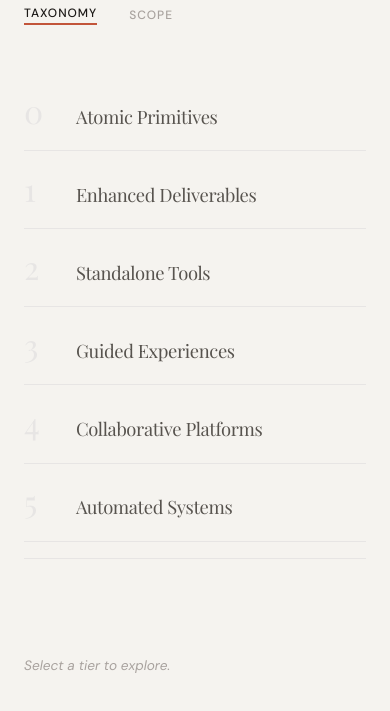
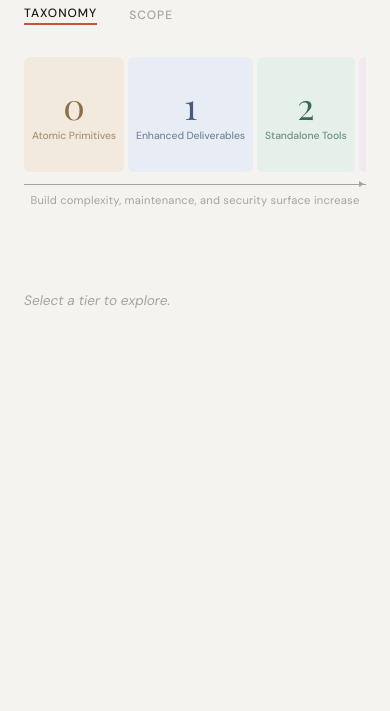
Before and after one commit to bidnam/beyond-decks, a plain HTML site: page product-stack.html in a window 390 px wide. Shown: the part 51-762 px from the top of the page. Drawn offline with nearby package versions, Linux system fonts and the light colour scheme; a web font is replaced by a local one.

Commit message:
Rework taxonomy to stacked periodic-table layout with spectrum arrow
- Replace two-panel layout with stacked tier cards (colored, square)
- Add vector dot indicators (effort/data/interaction) to detail panel
- Replace inline text arrows with full-width CSS arrow + caption:
  "Build complexity, maintenance, and security surface increase"
- Update narrative wording: "building is nearly free" → "barrier to building has collapsed"

Co-Authored-By: Claude Opus 4.6 <noreply@anthropic.com>

```diff
--- a/product-stack.html
+++ b/product-stack.html
@@ -106,98 +106,123 @@
         .view.active { display: block; }
 
         /* ============================== */
-        /* TAXONOMY — TWO PANEL           */
+        /* TAXONOMY — STACKED LAYOUT      */
         /* ============================== */
         .taxonomy-layout {
             display: grid;
-            grid-template-columns: 1fr 1fr;
-            gap: 4rem;
-            align-items: start;
+            grid-template-columns: 1fr;
         }
 
-        /* LEFT: Tier list */
+        /* Tier nav — periodic table cells */
         .tier-list {
-            padding-top: 3rem;
+            display: flex;
+            overflow-x: auto;
+            padding: 1.5rem 0 0;
+            gap: 6px;
+        }
+
+        .tier-spectrum {
+            position: relative;
+            padding: 0.75rem 0 0;
+            display: flex;
+            flex-direction: column;
+            align-items: center;
+            gap: 0.4rem;
+        }
+
+        .tier-spectrum-line {
+            width: 100%;
+            height: 1px;
+            background: var(--text-3);
+            position: relative;
+        }
+
+        .tier-spectrum-line::after {
+            content: '';
+            position: absolute;
+            right: -1px;
+            top: -3px;
+            border: 3.5px solid transparent;
+            border-left: 5px solid var(--text-3);
+        }
+
+        .tier-spectrum-label {
+            font-size: 0.7rem;
+            color: var(--text-3);
+            letter-spacing: 0.02em;
         }
 
         .tier-band {
             display: flex;
-            align-items: baseline;
-            gap: 1.25rem;
-            padding: 1.35rem 0;
-            border-bottom: 1px solid var(--border);
+            flex-direction: column;
+            align-items: center;
+            justify-content: center;
+            flex: 1;
+            min-width: 0;
+            aspect-ratio: 1 / 0.9;
+            padding: 1.25rem 0.75rem 1rem;
             cursor: pointer;
             transition: all var(--speed) var(--ease);
             position: relative;
+            border-radius: 6px;
+            background: var(--tier-bg, var(--hover));
         }
 
-        .tier-band::before {
-            content: '';
-            position: absolute;
-            left: -3rem;
-            top: 0;
-            bottom: 0;
-            width: 2px;
-            background: transparent;
-            transition: background var(--speed) var(--ease);
-        }
-
-        .tier-band:hover { background: var(--hover); margin: 0 -1.5rem; padding: 1.35rem 1.5rem; }
+        .tier-band:hover { opacity: 0.85; }
 
         .tier-band.selected {
-            background: transparent;
-            margin: 0;
-            padding: 1.35rem 0;
-        }
-
-        .tier-band.selected::before {
-            background: var(--accent-warm);
+            box-shadow: inset 0 0 0 2.5px var(--tier-fg, var(--text));
         }
 
         .tier-number {
             font-family: var(--font-serif);
-            font-size: 2.5rem;
+            font-size: 3.5rem;
             font-weight: 400;
             line-height: 1;
-            color: var(--border);
-            width: 2.5rem;
-            flex-shrink: 0;
+            color: var(--tier-fg, var(--text-2));
+            text-align: center;
+            transition: color var(--speed) var(--ease);
+            margin-bottom: 0.4rem;
+        }
+
+        .tier-info { text-align: center; }
+
+        .tier-name {
+            font-family: var(--font-sans);
+            font-size: 0.8rem;
+            font-weight: 500;
+            letter-spacing: -0.01em;
+            line-height: 1.2;
+            color: var(--tier-fg, var(--text-2));
+            text-align: center;
+            opacity: 0.7;
             transition: color var(--speed) var(--ease);
         }
 
-        .tier-band:hover .tier-number { color: var(--text-3); }
-        .tier-band.selected .tier-number { color: var(--accent-warm); }
+        .tier-band:hover .tier-name { opacity: 1; }
+        .tier-band.selected .tier-name { opacity: 1; }
 
-        .tier-info { flex: 1; }
+        /* Tier colors */
+        .tier-band[data-tier="0"] { --tier-bg: #F3EADF; --tier-fg: #8B6F47; }
+        .tier-band[data-tier="1"] { --tier-bg: #E8EDF5; --tier-fg: #4A5A7A; }
+        .tier-band[data-tier="2"] { --tier-bg: #E5F0EA; --tier-fg: #3D6B52; }
+        .tier-band[data-tier="3"] { --tier-bg: #F2E8EF; --tier-fg: #7A4568; }
+        .tier-band[data-tier="4"] { --tier-bg: #EDE5D8; --tier-fg: #6B5B3E; }
+        .tier-band[data-tier="5"] { --tier-bg: #E3EAED; --tier-fg: #3E5C6B; }
 
-        .tier-name {
-            font-family: var(--font-serif);
-            font-size: 1.35rem;
-            font-weight: 400;
-            letter-spacing: -0.02em;
-            line-height: 1.3;
-            color: var(--text-2);
-            transition: color var(--speed) var(--ease);
-        }
-
-        .tier-band:hover .tier-name { color: var(--text); }
-        .tier-band.selected .tier-name { color: var(--text); }
-
-        /* RIGHT: Detail panel */
+        /* Detail panel — drops below tier nav */
         .detail-panel {
-            padding-top: 3rem;
             position: relative;
-            min-height: 100%;
         }
 
         .detail-content {
-            position: sticky;
-            top: 80px;
+            max-width: 680px;
+            padding-top: 2rem;
             transition: opacity var(--speed) var(--ease), transform var(--speed) var(--ease);
         }
 
         .detail-empty {
-            padding: 4rem 0;
+            padding: 3rem 0;
             color: var(--text-3);
             font-size: 0.85rem;
             font-style: italic;
@@ -208,7 +233,6 @@
             font-size: 6rem;
             font-weight: 400;
             line-height: 1;
-            color: #EDDAD4;
             margin-bottom: 1.5rem;
         }
 
@@ -249,11 +273,29 @@
             margin-bottom: 0.25rem;
         }
 
+        .detail-vector-dots {
+            display: flex;
+            gap: 4px;
+            margin-bottom: 0.3rem;
+        }
+
+        .detail-vector-dot {
+            width: 8px;
+            height: 8px;
+            border-radius: 50%;
+            background: var(--border);
+        }
+
+        .detail-vector-dot.filled {
+            background: var(--text);
+        }
+
         .detail-vector-value {
             font-size: 0.85rem;
             font-weight: 500;
             color: var(--text);
         }
+
 
         .detail-section {
             margin-bottom: 2rem;
@@ -487,26 +529,6 @@
         /* ============================== */
         /* MOBILE                         */
         /* ============================== */
-        @media (max-width: 1023px) {
-            .taxonomy-layout {
-                grid-template-columns: 1fr;
-                gap: 0;
-            }
-
-            .detail-panel {
-                padding-top: 0;
-            }
-
-            .detail-content {
-                position: static;
-                border-top: 1px solid var(--border);
-                padding-top: 2rem;
-                margin-top: 1rem;
-            }
-
-            .detail-tier-number { display: none; }
-        }
-
         @media (max-width: 767px) {
             .header-inner {
                 padding: 1rem 1.5rem;
@@ -515,11 +537,10 @@
             }
 
             .view { padding: 0 1.5rem 4rem; }
-            .tier-list { padding-top: 2rem; }
-            .tier-number { font-size: 2rem; width: 2rem; }
-            .tier-name { font-size: 1.15rem; }
-            .tier-band:hover { margin: 0 -1rem; padding: 1.35rem 1rem; }
-            .tier-band::before { left: -1.5rem; }
+            .tier-list { padding-top: 1rem; gap: 4px; }
+            .tier-band { padding: 0.75rem 0.5rem; min-width: 56px; flex: 0 0 auto; }
+            .tier-number { font-size: 2.25rem; }
+            .tier-name { font-size: 0.65rem; }
         }
 
         /* ============================== */
@@ -552,6 +573,10 @@
     <div class="view active" id="view-stack" role="tabpanel">
         <div class="taxonomy-layout">
             <div class="tier-list" id="tier-list"></div>
+            <div class="tier-spectrum">
+                <div class="tier-spectrum-line"></div>
+                <div class="tier-spectrum-label">Build complexity, maintenance, and security surface increase</div>
+            </div>
             <div class="detail-panel">
                 <div class="detail-content" id="detail-content">
                     <div class="detail-empty">Select a tier to explore.</div>
@@ -570,8 +595,12 @@
             {
                 tier: 0,
                 name: 'Atomic Primitives',
-                vectors: { effort: 'Writing only', data: 'None', interaction: 'Read and adapt' },
-                description: 'Documents, prompts, templates, and frameworks. Things you write once and reuse across engagements. No code\u2014just clear thinking, written well enough to work every time.',
+                vectors: {
+                    effort:      { score: 0, label: 'Writing only' },
+                    data:        { score: 0, label: 'None' },
+                    interaction: { score: 1, label: 'Read and adapt' }
+                },
+                description: 'Documents, prompts, templates, and frameworks. Things you write once and reuse across engagements. No code\u2014just clear thinking, written well enough to work every time. Lives in docs, Notion pages, shared drives, or email.',
                 buildReqs: 'Writing and clear thinking. No code, no hosting.',
                 examples: [
                     'Reusable prompts and prompt chains',
@@ -584,8 +613,12 @@
             {
                 tier: 1,
                 name: 'Enhanced Deliverables',
-                vectors: { effort: 'Light code', data: 'Embedded in the file', interaction: 'Open and explore' },
-                description: 'The same thinking you\u2019d put in a deck, but interactive, navigable, and self-contained. You\u2019re not building something new\u2014you\u2019re giving existing work a better container. Open the file and it works.',
+                vectors: {
+                    effort:      { score: 1, label: 'Light code' },
+                    data:        { score: 1, label: 'Embedded in the file' },
+                    interaction: { score: 2, label: 'Open and explore' }
+                },
+                description: 'The same thinking you\u2019d put in a deck, but interactive, navigable, and self-contained. You\u2019re not building something new\u2014you\u2019re giving existing work a better container. Open the file and it works. Delivered as HTML files, interactive PDFs, or embedded widgets.',
                 buildReqs: 'HTML/CSS/JS in a single file or small folder. No build system, no backend. Host it or just send the file.',
                 examples: [
                     'Interactive research reports with source navigation',
@@ -598,8 +631,12 @@
             {
                 tier: 2,
                 name: 'Standalone Tools',
-                vectors: { effort: 'Frontend + APIs', data: 'Passes through, nothing stored', interaction: 'Input, get output' },
-                description: 'Single-purpose utilities. Run it, get output, move on. No accounts, no saved data. The value compounds\u2014a tool you build for one engagement gets used in the next ten.',
+                vectors: {
+                    effort:      { score: 2, label: 'Frontend + APIs' },
+                    data:        { score: 1, label: 'Passes through, nothing stored' },
+                    interaction: { score: 2, label: 'Input, get output' }
+                },
+                description: 'Single-purpose utilities. Run it, get output, move on. No accounts, no saved data. The value compounds\u2014a tool you build for one engagement gets used in the next ten. Could be a web app, browser extension, Slack command, or CLI tool.',
                 buildReqs: 'Frontend code, possibly LLM API calls. No backend, no database. May need an API key at runtime.',
                 examples: [
                     'Prompt enhancer',
@@ -612,8 +649,12 @@
             {
                 tier: 3,
                 name: 'Guided Experiences',
-                vectors: { effort: 'App development', data: 'Session only — gone after', interaction: 'Follow a guided workflow' },
-                description: 'Multi-step workflows that walk someone through your methodology. It runs without you in the room\u2014the experience encodes your judgment, your sequencing, your POV on what matters.',
+                vectors: {
+                    effort:      { score: 3, label: 'App development' },
+                    data:        { score: 2, label: 'Session only \u2014 gone after' },
+                    interaction: { score: 3, label: 'Follow a guided workflow' }
+                },
+                description: 'Multi-step workflows that walk someone through your methodology. It runs without you in the room\u2014the experience encodes your judgment, your sequencing, your POV on what matters. Could be a web app, chatbot flow, or plugin wizard.',
                 buildReqs: 'Frontend framework, LLM integration, session state. No persistent backend\u2014state lives in memory or localStorage.',
                 examples: [
                     'Campaign brief coaching tool',
@@ -626,8 +667,12 @@
             {
                 tier: 4,
                 name: 'Collaborative Platforms',
-                vectors: { effort: 'Full-stack', data: 'Persistent — shared and growing', interaction: 'Collaborate in real-time' },
-                description: 'Multiple people, shared data, persistent state. Users log in, contribute, and build on each other\u2019s work over time. Real infrastructure, real maintenance\u2014build here when the value justifies it.',
+                vectors: {
+                    effort:      { score: 4, label: 'Full-stack' },
+                    data:        { score: 4, label: 'Persistent \u2014 shared and growing' },
+                    interaction: { score: 4, label: 'Collaborate in real-time' }
+                },
+                description: 'Multiple people, shared data, persistent state. Users log in, contribute, and build on each other\u2019s work over time. Real infrastructure, real maintenance\u2014build here when the value justifies it. Usually a web platform, but could be a Slack workspace with bots or a shared plugin.',
                 buildReqs: 'Backend (Firebase, Supabase, etc.), authentication, real-time sync, data modeling. Meaningfully more complex to build and maintain.',
                 examples: [
                     'Team voting and evaluation tools',
@@ -640,8 +685,12 @@
             {
                 tier: 5,
                 name: 'Automated Systems',
-                vectors: { effort: 'Infra + pipelines', data: 'Accumulating — becomes an asset', interaction: 'Runs unattended' },
-                description: 'Things that run without anyone pressing a button. They collect, process, and surface information on a schedule. Over time, they build proprietary datasets\u2014compounding information advantages that are hard to replicate.',
+                vectors: {
+                    effort:      { score: 5, label: 'Infra + pipelines' },
+                    data:        { score: 5, label: 'Accumulating \u2014 becomes an asset' },
+                    interaction: { score: 1, label: 'Runs unattended' }
+                },
+                description: 'Things that run without anyone pressing a button. They collect, process, and surface information on a schedule. Over time, they build proprietary datasets\u2014compounding information advantages that are hard to replicate. Runs as cron jobs, GitHub Actions, Zapier chains, or background scripts.',
                 buildReqs: 'Scripts, APIs, scheduled jobs, data pipelines. May or may not have a frontend\u2014some are entirely headless.',
                 examples: [
                     'Competitive intelligence collection',
@@ -712,6 +761,15 @@
         ]
     };
 
+    const TIER_COLORS = {
+        0: '#8B6F47',
+        1: '#4A5A7A',
+        2: '#3D6B52',
+        3: '#7A4568',
+        4: '#6B5B3E',
+        5: '#3E5C6B'
+    };
+
     const state = {
         currentView: 'stack',
         selectedTier: null,
@@ -758,10 +816,6 @@
                 state.selectedTier = state.selectedTier === tier.tier ? null : tier.tier;
                 renderTierList();
                 renderDetail();
-                // Position detail panel to align with selected tier
-                if (state.selectedTier !== null) {
-                    positionDetail(band);
-                }
             });
             band.addEventListener('keydown', (e) => { if (e.key === 'Enter') band.click(); });
 
@@ -769,16 +823,10 @@
         });
     }
 
-    function positionDetail(bandEl) {
-        const panel = document.getElementById('detail-content');
-        // On desktop, offset the sticky top to align with the clicked tier
-        if (window.innerWidth > 1023) {
-            const headerH = document.querySelector('.site-header').offsetHeight;
-            const bandRect = bandEl.getBoundingClientRect();
-            const desiredTop = Math.max(headerH + 16, bandRect.top + window.scrollY - document.querySelector('.detail-panel').getBoundingClientRect().top - window.scrollY + headerH);
-            // Use simple sticky top — the content just sticks near the header
-            panel.style.top = headerH + 16 + 'px';
-        }
+    function renderDots(score, max = 5) {
+        return Array.from({ length: max }, (_, i) =>
+            `<div class="detail-vector-dot${i < score ? ' filled' : ''}"></div>`
+        ).join('');
     }
 
     function renderDetail() {
@@ -789,20 +837,23 @@
         }
         const tier = DATA.tiers[state.selectedTier];
         panel.innerHTML = `
-            <div class="detail-tier-number">${tier.tier}</div>
+            <div class="detail-tier-number" style="color: ${TIER_COLORS[tier.tier]}">${tier.tier}</div>
             <h2 class="detail-name">${tier.name}</h2>
             <div class="detail-vectors">
                 <div class="detail-vector">
                     <div class="detail-vector-label">Effort</div>
-                    <div class="detail-vector-value">${tier.vectors.effort}</div>
+                    <div class="detail-vector-dots">${renderDots(tier.vectors.effort.score)}</div>
+                    <div class="detail-vector-value">${tier.vectors.effort.label}</div>
                 </div>
                 <div class="detail-vector">
                     <div class="detail-vector-label">Data</div>
-                    <div class="detail-vector-value">${tier.vectors.data}</div>
+                    <div class="detail-vector-dots">${renderDots(tier.vectors.data.score)}</div>
+                    <div class="detail-vector-value">${tier.vectors.data.label}</div>
                 </div>
                 <div class="detail-vector">
                     <div class="detail-vector-label">Interaction</div>
-                    <div class="detail-vector-value">${tier.vectors.interaction}</div>
+                    <div class="detail-vector-dots">${renderDots(tier.vectors.interaction.score)}</div>
+                    <div class="detail-vector-value">${tier.vectors.interaction.label}</div>
                 </div>
             </div>
             <p class="detail-description">${tier.description}</p>
```
Also changed, not shown: 1 other file.
